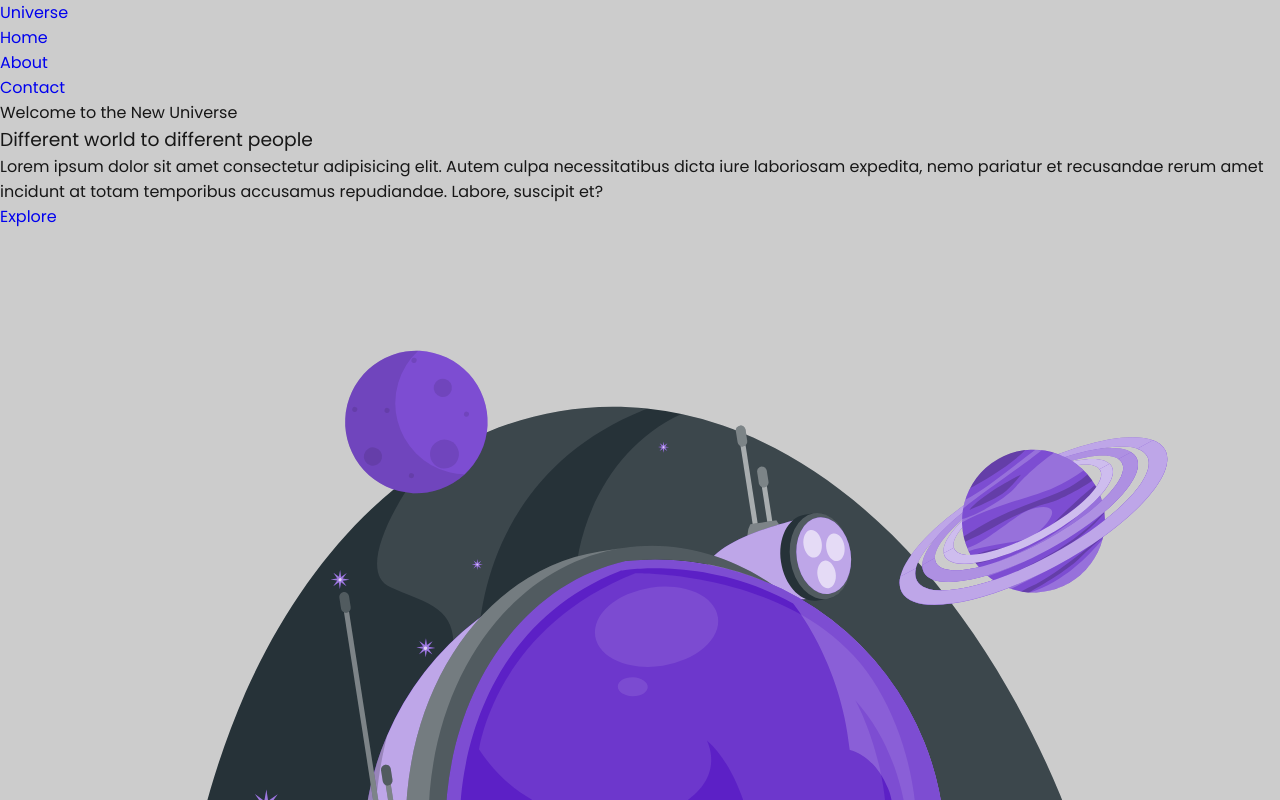
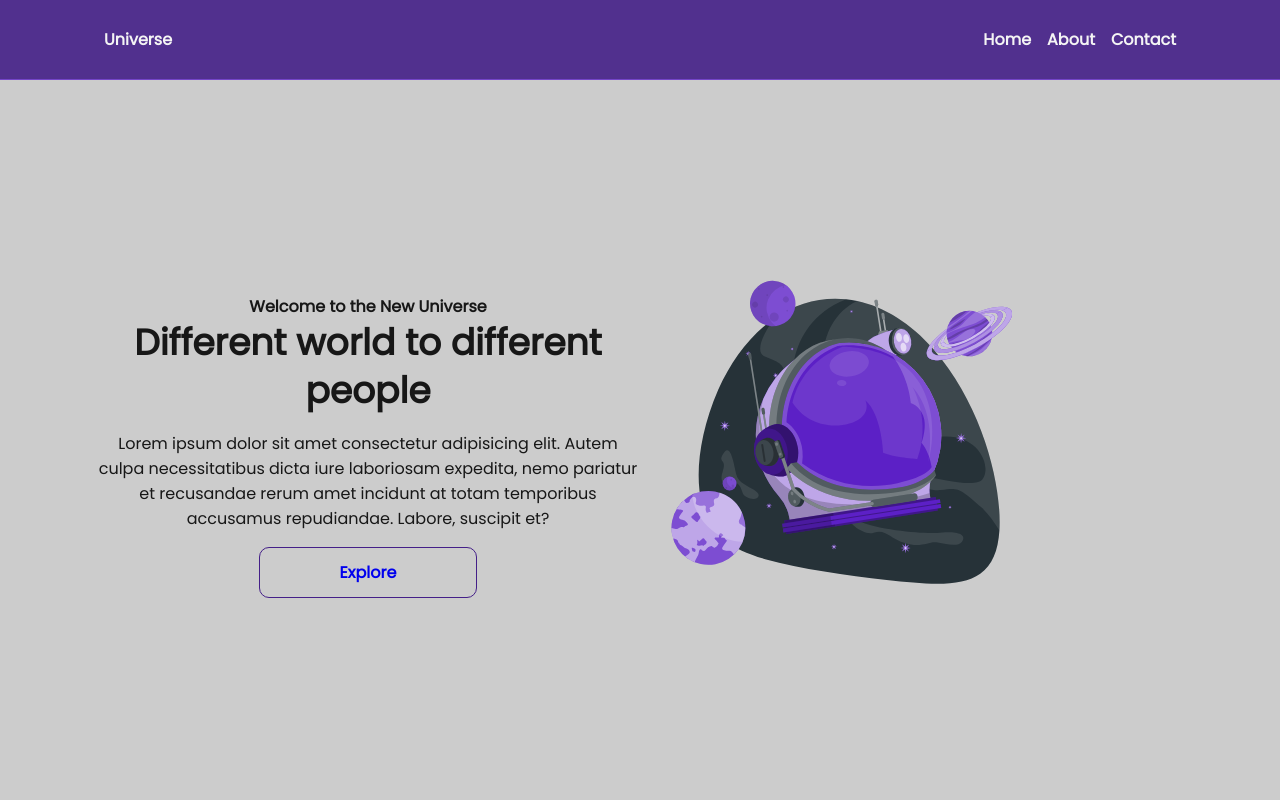
Before and after one commit to alanbrunoscience/personal-landing-page, a plain HTML site: page index.html in a window 1280 px wide. Shown: the top 800 px of the page. Drawn offline with Linux system fonts and the light colour scheme.

Commit message:
:sparkles: Update CSS stylesheet

```diff
--- a/css/styles.css
+++ b/css/styles.css
@@ -33,3 +33,110 @@ body {
     -webkit-font-smoothing: antialiased; /* Compatible with Chrome and Edge */
     -moz-osx-font-smoothing: grayscale; /* Compatible with Mozilla Firefox */
 }
+
+button,
+a {
+    cursor: pointer;
+}
+
+.button {
+    text-align: center;
+    padding: 12px 32px;
+    background: none;
+    border: 1px solid var(--purple-800);
+    border-radius: 10px;
+    font-weight: 700;
+}
+
+.button:hover {
+    background-color: var(--purple-800);
+    color: var(--white);
+}
+
+.flex {
+    display: flex;
+    justify-content: center;
+    align-items: center;
+}
+
+/* Styling - Header Section */
+
+.menu_container {
+    height: 80px;
+    position: sticky; /* Keep the 'menu' in the same position */
+    top: 0;
+    width: 100%;
+    background-color: var(--purple-800);
+    border-bottom: 1px solid var(--purple-500);
+    filter: opacity(0.9);
+}
+
+.menu_container a {
+    color: var(--white);
+    font-weight: 700;
+}
+
+.menu_container a:hover {
+    color: var(--purple-200);
+}
+
+.menu_content {
+    max-width: 1120px;
+    padding: 0 24px;
+    width: 100%;
+    display: flex;
+    justify-content: space-between;
+}
+
+.menu_list {
+    list-style: none;
+    text-align: center;
+}
+
+.menu_list li {
+    margin-left: 1rem;
+}
+
+/* Styling - Home Section */
+
+.home_container {
+    max-width: 1120px;
+    margin: 16px auto;
+    padding: 0 1rem;
+    height: calc(100vh - 100px);
+}
+
+.home_container p,
+h1,
+h4 {
+    text-align: center;
+    font-size: 1rem;
+}
+
+.home_container h1 {
+    font-size: 2.25rem;
+    line-height: 3rem;
+    font-weight: 700;
+}
+
+.home_container h4 {
+    font-weight: 700;
+}
+
+.home_container p {
+    margin: 1rem 0;
+}
+
+.home_container .button {
+    width: 40%;
+}
+
+.home_content {
+    width: 50vw;
+    flex-direction: column;
+}
+
+.home_content img {
+    display: flex;
+    width: 75%;
+}
--- a/index.html
+++ b/index.html
@@ -29,16 +29,16 @@
 
     <body>
         <!-- Page Header -->
-        <header>
-            <div id="header_content">
+        <header class="flex menu_container">
+            <div id="header_content" class="menu_content">
                 <!-- Title Header -->
                 <div id="title"><a href="#">Universe</a></div>
 
                 <!-- Menu -->
-                <div id="menu">
+                <div id="menu" class="flex">
                     <nav>
                         <!-- Unordered Bookmarks -->
-                        <ul>
+                        <ul class="flex menu_list">
                             <li><a href="#">Home</a></li>
                             <li><a href="#about">About</a></li>
                             <li><a href="#contact">Contact</a></li>
@@ -50,8 +50,8 @@
 
         <!-- Main Section -->
         <main>
-            <section id="home">
-                <article id="home_text">
+            <section id="home" class="flex home_container">
+                <article id="home_text" class="flex home_content">
                     <h4>Welcome to the New Universe</h4>
                     <h1>Different world to different people</h1>
                     <p>
@@ -64,12 +64,13 @@
                     <a
                         href="https://github.com/alanbrunoscience"
                         target="_blank"
+                        class="button"
                     >
                         Explore
                     </a>
                 </article>
 
-                <article id="home_image">
+                <article id="home_image" class="home_content">
                     <img
                         src="./assets/img/astronauta.svg"
                         alt="Animated Astronaut Helmet"
@@ -97,6 +98,7 @@
                         <a
                             href="https://github.com/alanbrunoscience"
                             target="_blank"
+                            class="button"
                         >
                             GitHub
                         </a>
```
